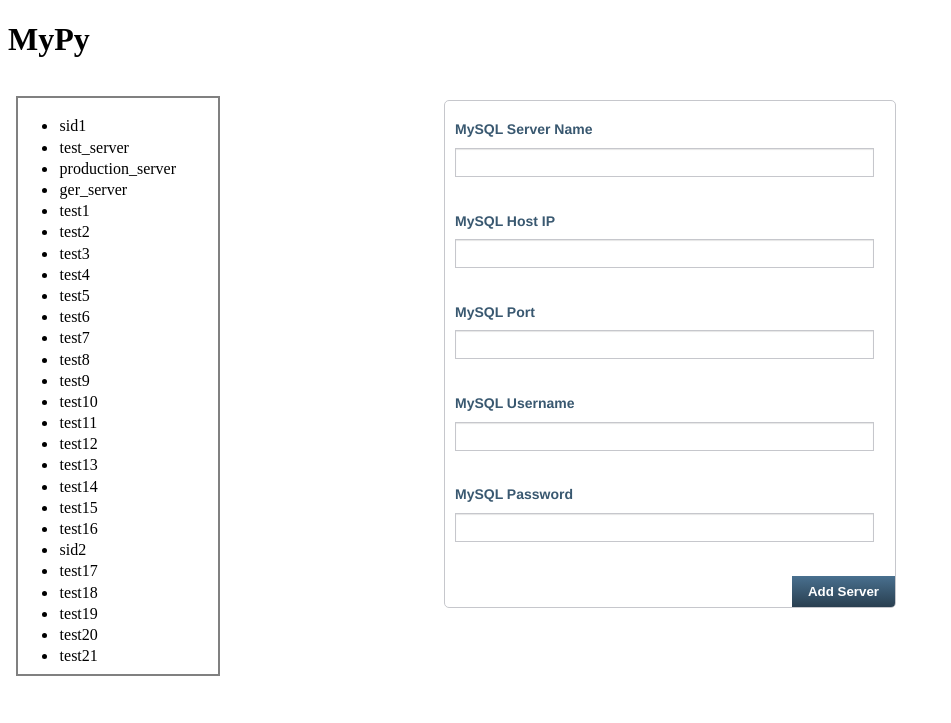
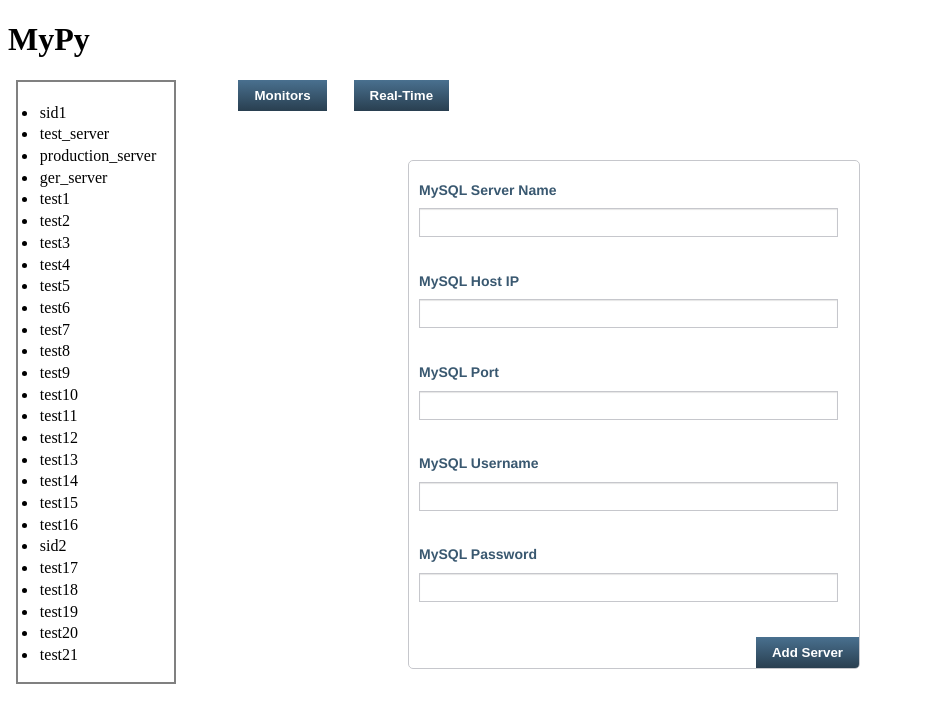
Before and after one commit to Siddhant-Tyagi/MyPy, a Django app: page /mypy/add_server/ in a window 1280 px wide. Shown: the top 723 px of the page, without its empty margins (0-951 px from the left). Run offline with Django 3.2, Linux system fonts and the light colour scheme; data comes from the database, SQL or seed files in the repository; both versions use the stored data as it was after the commit.

Commit message:
added the base.css and the monitors, realtime button in base.html

```diff
--- a/static/css/add_server.css
+++ b/static/css/add_server.css
@@ -1,12 +1,13 @@
-form {
+.input_form_css {
 	border: 1px solid #c6c7cc;
 	border-radius: 5px;
 	font: 14px/1.4 "Helvetica Neue", Helvetica, Arial, sans-serif;
 	overflow: hidden;
+	position: fixed;
+	top: 20vh;
+	float: left;
 	width: 450px;
-	float: left;
-	margin-top: 2.5vh;
-	margin-left: 28vh;
+	margin-left: 50vh;
 }
 
 .label {
--- /dev/null
+++ b/static/css/base.css
@@ -0,0 +1,13 @@
+.main_btn {
+	display: block;
+	position: fixed;
+	background: linear-gradient(#49708f, #293f50);
+	border: 0;
+	color: #fff;
+	cursor: pointer;
+	font-weight: bold;
+	float: left;
+
+	padding: 1vh 2vh;
+	margin-left: 18%;
+     }
--- a/templates/base.html
+++ b/templates/base.html
@@ -1,6 +1,8 @@
 <!DOCTYPE html>
+   {% load static %}
    <html lang="en">
       <head>
+		 <link rel="stylesheet" type="text/css" href="{% static 'css/base.css' %}" />
          <div id="heading">{% block heading %}<h1>MyPy</h1>{% endblock %}</div>
          <title>{% block title %}MyPy- MySQL Monitoing Tool{% endblock %}</title>
 	 <style>{% block style %}{% endblock %}</style>
@@ -8,6 +10,10 @@
       </head>
 
       <body id="body_tag">
+       <form action="/mypy/" method="get">
+          <button type="submit" formaction="/mypy/add_server/" class="main_btn">Monitors</button>
+          <button type="submit" formaction="/mypy/add_server/" class="main_btn" style="margin-left: 27%; position: absolute;">Real-Time</button>
+       </form>
       {% block body_tag %}
       {% endblock %}
       </body>
--- a/templates/mypy_app/add_server.html
+++ b/templates/mypy_app/add_server.html
@@ -1,5 +1,4 @@
 <!DOCTYPE html>
-<html>
 {% extends "base.html" %}
 {% load static %}
 <head>
@@ -15,10 +14,10 @@
 <body>
 {% block body_tag %}
 {% if server_list %}
-<ul style="width: 20vh; height: 72vh; border: 2px solid gray; overflow-y: auto; float: left; margin-left: 1vh;">
-	<br>
+<span>
+<ul style="position:relative; width: 14.5vh; height: 70vh; border: 2px solid gray; overflow-y: auto; margin-left: 1vh; padding: 20px;">
 	{% for server in server_list %}
-	<li style="padding: 1%;">{{ server.mysql_server_name }}</li>
+	<li style="padding: 1.6%;">{{ server.mysql_server_name }}</li>
 	{% endfor %}
 
 </ul>
@@ -34,7 +33,7 @@
 window.onload = add_server_alert;
 </script>
 {% endif %}
-<form id="adding_server" method="post" action="/mypy/add_server/">
+<form id="adding_server" method="post" action="/mypy/add_server/" class="input_form_css">
 	<br>
 	{% csrf_token %}
 	{% for field in form.visible_fields %}
@@ -43,7 +42,7 @@
 
 	<input type="submit" name="submit" value="Add Server" class="btn" />
 </form>
-
+</span>
 {% endblock %}
 </body>
 </html>
```
Also changed, not shown: static/css/index.css (+4 -4 lines), mypy_app.db, 1 other file.
